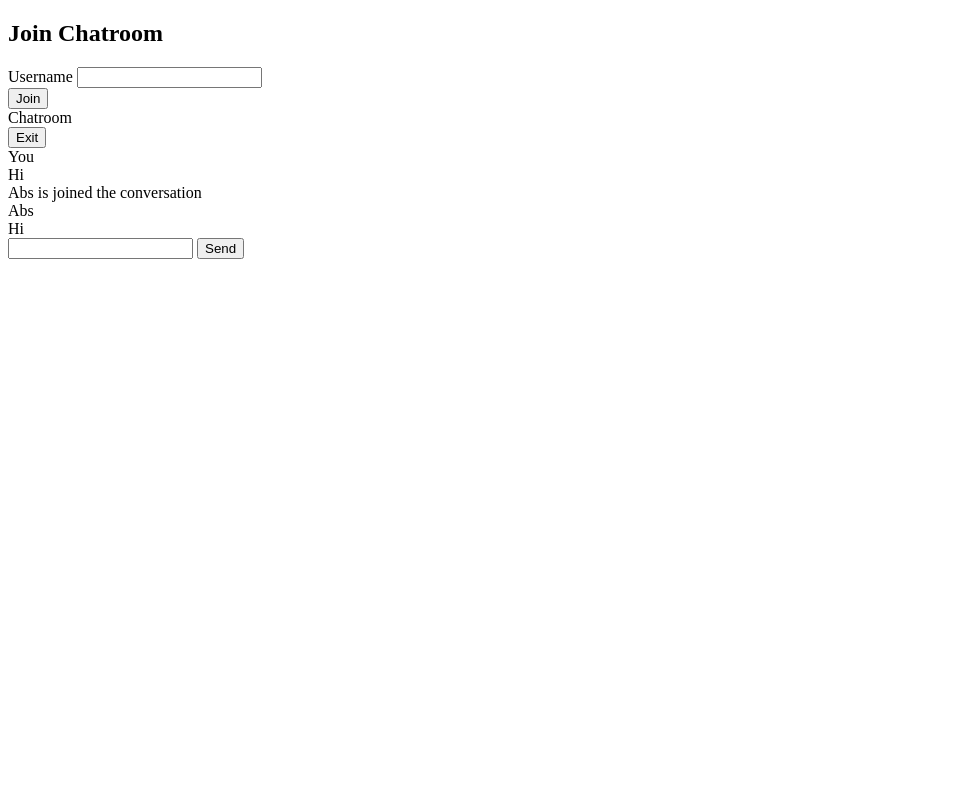
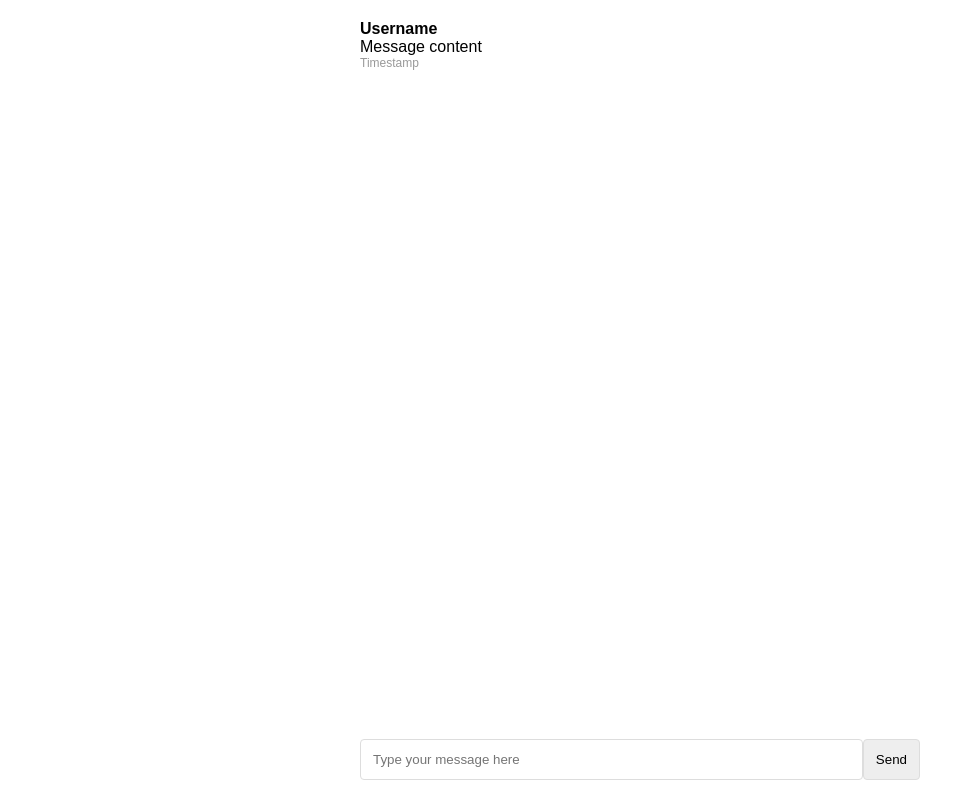
Before and after one commit to OmitNomis/node-chat-app, a plain HTML site: page public/index.html in a window 1280 px wide. Shown: the whole page, without its empty margins (0-975 px from the left). Drawn offline with nearby package versions, Linux system fonts and the light colour scheme.

Commit message:
Html and some styles

```diff
--- /dev/null
+++ b/public/css/style.css
@@ -0,0 +1,62 @@
+* {
+  margin: 0;
+  padding: 0;
+  box-sizing: border-box;
+}
+
+body {
+  font-family: Arial, sans-serif;
+  display: flex;
+  justify-content: center;
+}
+
+#chatroom {
+  display: flex;
+  height: 100vh;
+  flex-direction: column;
+  width: 100%;
+  max-width: 600px;
+}
+
+#chat-window {
+  flex: 1;
+  overflow-y: scroll;
+  padding: 20px;
+}
+
+.message {
+  margin-bottom: 20px;
+}
+
+.message p {
+  margin: 0;
+}
+
+.message .username {
+  font-weight: bold;
+}
+
+.message .timestamp {
+  color: #999;
+  font-size: 12px;
+}
+
+#chat-form {
+  display: flex;
+  padding: 20px;
+}
+
+#chat-form input[type="text"] {
+  flex: 1;
+  padding: 12px;
+  border: 1px solid #ddd;
+  border-radius: 4px;
+}
+
+#chat-form input[type="submit"] {
+  padding: 12px;
+  border: 1px solid #ddd;
+  border-radius: 4px;
+  background-color: #eee;
+  cursor: pointer;
+}
--- a/public/index.html
+++ b/public/index.html
@@ -5,47 +5,25 @@
     <meta http-equiv="X-UA-Compatible" content="IE=edge" />
     <meta name="viewport" content="width=device-width, initial-scale=1.0" />
     <title>Chatroom</title>
+    <link rel="stylesheet" type="text/css" href="css/style.css" />
   </head>
   <body>
-    <div class="app">
-      <div class="screen join-screen active">
-        <div class="form">
-          <h2>Join Chatroom</h2>
-          <div class="form-input">
-            <label>Username</label>
-            <input type="text" id="username" />
-          </div>
-          <div class="form-input">
-            <button id="join-user">Join</button>
-          </div>
+    <div id="chatroom">
+      <div id="chat-window">
+        <div class="message">
+          <p class="username">Username</p>
+          <p>Message content</p>
+          <p class="timestamp">Timestamp</p>
         </div>
       </div>
-      <div class="screen chat-screen">
-        <div class="header">
-          <div class="logo">Chatroom</div>
-          <button id="exit-chat">Exit</button>
-        </div>
-        <div class="messages">
-          <!-- Dummy Messages -->
-          <div class="message my-message">
-            <div>
-              <div class="name">You</div>
-              <div class="text">Hi</div>
-            </div>
-          </div>
-          <div class="update">Abs is joined the conversation</div>
-          <div class="message other-message">
-            <div>
-              <div class="name">Abs</div>
-              <div class="text">Hi</div>
-            </div>
-          </div>
-        </div>
-        <div class="typebox">
-          <input type="text" id="message-input" />
-          <button id="send-message">Send</button>
-        </div>
-      </div>
+      <form id="chat-form">
+        <input
+          type="text"
+          id="chat-input"
+          placeholder="Type your message here"
+        />
+        <input type="submit" value="Send" />
+      </form>
     </div>
 
     <script type="text/javascript" src="socket.io/socket.io.js"></script>
```
Also changed, not shown: public/style.css (deleted).
